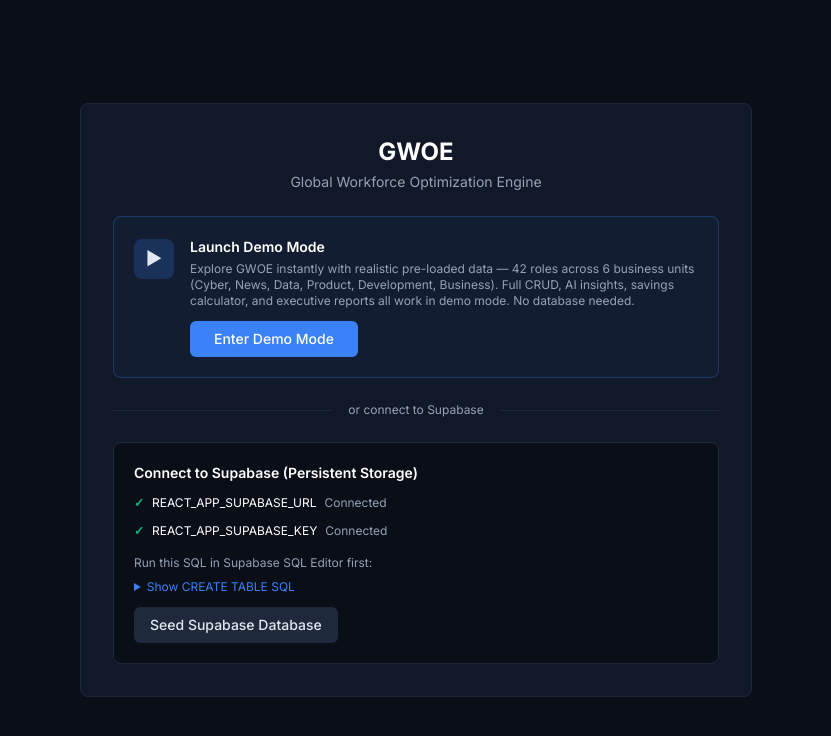
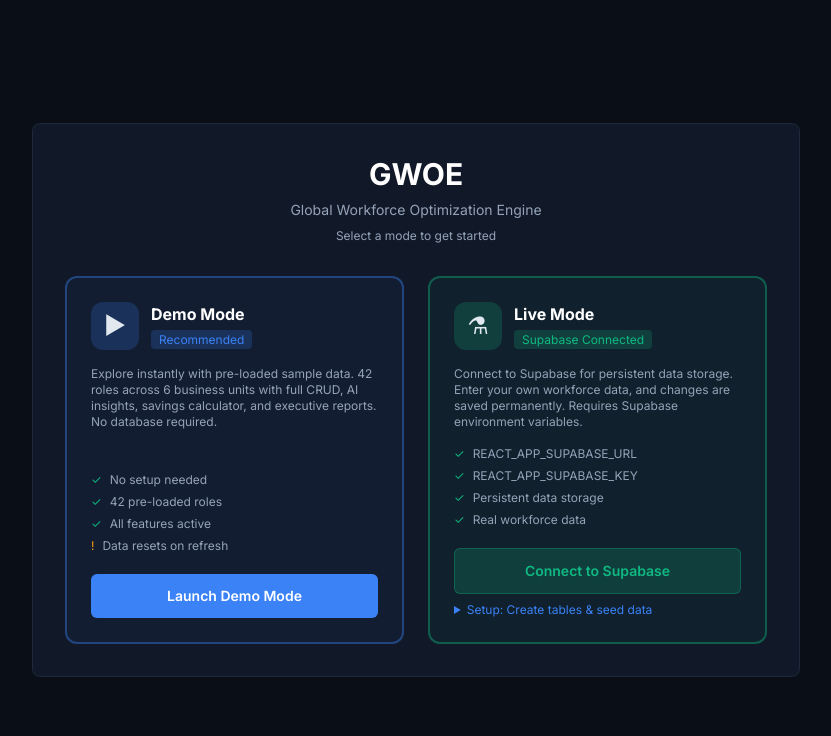
Before and after one commit to Oslund2/offshore, a React (Create React App) app in the folder client/: page / in a window 1280 px wide. Shown: the top 736 px of the page, without its empty margins (224-1055 px from the left). Built offline with nearby package versions, Linux system fonts and the light colour scheme; no server answers; the database is empty; the HTML template or start-up script is replaced by a standard one.

Commit message:
feat: Add clear mode selection screen (Demo vs Live)
Replace auto-loading behavior with an explicit landing page that
presents Demo Mode and Live Mode (Supabase) side by side as equal
choices. Users must select a mode before entering the app.

https://claude.ai/code/session_01U6N4wV4jfLXttqqRgXReWK

```diff
--- a/client/src/App.js
+++ b/client/src/App.js
@@ -17,8 +17,8 @@ export default function App() {
   const [activeUnitId, setActiveUnitId] = useState(null);
   const [rollup, setRollup] = useState(null);
   const [costRiskSlider, setCostRiskSlider] = useState(50);
-  const [loading, setLoading] = useState(true);
-  const [needsSetup, setNeedsSetup] = useState(false);
+  const [loading, setLoading] = useState(false);
+  const [modeSelected, setModeSelected] = useState(false);
   const [seeding, setSeeding] = useState(false);
   const [error, setError] = useState(null);
   const [isDemo, setIsDemo] = useState(false);
@@ -34,29 +34,20 @@ export default function App() {
       ]);
       setBusinessUnits(units);
       setRollup(rollupData);
-      if (!units || units.length === 0) {
-        setNeedsSetup(true);
-      } else {
-        setNeedsSetup(false);
-      }
     } catch (err) {
       console.error('Failed to load data:', err);
       setError(err.message);
-      setNeedsSetup(true);
     } finally {
       setLoading(false);
     }
   }, [api]);
 
-  useEffect(() => { loadData(); }, [loadData]);
-
   const enterDemoMode = async () => {
     setIsDemo(true);
     setApi(demoApi);
-    setNeedsSetup(false);
+    setModeSelected(true);
     setLoading(true);
     setError(null);
-    // Small delay for state to settle
     setTimeout(async () => {
       try {
         const [units, rollupData] = await Promise.all([
@@ -73,12 +64,35 @@ export default function App() {
     }, 100);
   };
 
+  const enterLiveMode = async () => {
+    setIsDemo(false);
+    setApi(supabaseApi);
+    setModeSelected(true);
+    setLoading(true);
+    setError(null);
+    try {
+      const [units, rollupData] = await Promise.all([
+        supabaseApi.getBusinessUnits(),
+        supabaseApi.getRollup(),
+      ]);
+      setBusinessUnits(units);
+      setRollup(rollupData);
+      if (!units || units.length === 0) {
+        setError('Connected but no data found. Seed the database first.');
+      }
+    } catch (err) {
+      console.error('Failed to connect:', err);
+      setError(err.message);
+    } finally {
+      setLoading(false);
+    }
+  };
+
   const handleSeed = async () => {
     setSeeding(true);
     try {
       await seedSupabase();
-      setNeedsSetup(false);
-      await loadData();
+      await loadData(supabaseApi);
     } catch (err) {
       console.error('Seed failed:', err);
       setError(`Seed failed: ${err.message}`);
@@ -101,84 +115,99 @@ export default function App() {
       <div className="flex items-center justify-center h-screen bg-gwoe-bg">
         <div className="text-center">
           <div className="w-12 h-12 border-2 border-gwoe-accent border-t-transparent rounded-full animate-spin mx-auto mb-4"></div>
-          <p className="text-gwoe-muted text-sm">{isDemo ? 'Loading Demo...' : 'Initializing GWOE...'}</p>
+          <p className="text-gwoe-muted text-sm">{isDemo ? 'Loading Demo...' : 'Connecting to Supabase...'}</p>
         </div>
       </div>
     );
   }
 
-  if (needsSetup) {
+  if (!modeSelected) {
+    const hasSupabase = process.env.REACT_APP_SUPABASE_URL && process.env.REACT_APP_SUPABASE_KEY;
     return (
       <div className="flex items-center justify-center min-h-screen bg-gwoe-bg p-6">
-        <div className="card p-8 max-w-2xl w-full">
-          <div className="text-center mb-6">
-            <h1 className="text-2xl font-bold text-white mb-1">GWOE</h1>
+        <div className="card p-8 max-w-3xl w-full">
+          <div className="text-center mb-8">
+            <h1 className="text-3xl font-bold text-white mb-2">GWOE</h1>
             <p className="text-sm text-gwoe-muted">Global Workforce Optimization Engine</p>
+            <p className="text-xs text-gwoe-muted mt-2">Select a mode to get started</p>
           </div>
 
           {error && (
-            <div className="bg-red-900/30 border border-red-700/50 rounded-md p-3 mb-5 text-left">
+            <div className="bg-red-900/30 border border-red-700/50 rounded-md p-3 mb-6 text-left">
               <p className="text-xs text-red-400 font-mono break-all">{error}</p>
             </div>
           )}
 
-          {/* Demo Mode — Primary CTA */}
-          <div className="bg-gwoe-accent/5 border border-gwoe-accent/30 rounded-lg p-5 mb-6">
-            <div className="flex items-start gap-4">
-              <div className="w-10 h-10 rounded-lg bg-gwoe-accent/20 flex items-center justify-center flex-shrink-0 mt-0.5">
-                <span className="text-lg">▶</span>
+          <div className="grid grid-cols-2 gap-6">
+            {/* Demo Mode Card */}
+            <div className="bg-gwoe-accent/5 border-2 border-gwoe-accent/40 rounded-xl p-6 flex flex-col">
+              <div className="flex items-center gap-3 mb-4">
+                <div className="w-12 h-12 rounded-xl bg-gwoe-accent/20 flex items-center justify-center flex-shrink-0">
+                  <span className="text-2xl">▶</span>
                 </div>
-              <div className="flex-1">
-                <h3 className="text-sm font-semibold text-white mb-1">Launch Demo Mode</h3>
-                <p className="text-xs text-gwoe-muted mb-3">
-                  Explore GWOE instantly with realistic pre-loaded data — 42 roles across 6 business units
-                  (Cyber, News, Data, Product, Development, Business). Full CRUD, AI insights, savings calculator,
-                  and executive reports all work in demo mode. No database needed.
+                <div>
+                  <h3 className="text-base font-bold text-white">Demo Mode</h3>
+                  <span className="text-xs bg-gwoe-accent/20 text-gwoe-accent px-2 py-0.5 rounded">Recommended</span>
+                </div>
+              </div>
+              <p className="text-xs text-gwoe-muted mb-4 flex-1">
+                Explore instantly with pre-loaded sample data. 42 roles across 6 business units with full CRUD,
+                AI insights, savings calculator, and executive reports. No database required.
               </p>
-                <button onClick={enterDemoMode} className="btn-primary px-6">
-                  Enter Demo Mode
+              <ul className="text-xs text-gwoe-muted space-y-1.5 mb-5">
+                <li className="flex items-center gap-2"><span className="text-gwoe-green">&#10003;</span> No setup needed</li>
+                <li className="flex items-center gap-2"><span className="text-gwoe-green">&#10003;</span> 42 pre-loaded roles</li>
+                <li className="flex items-center gap-2"><span className="text-gwoe-green">&#10003;</span> All features active</li>
+                <li className="flex items-center gap-2"><span className="text-gwoe-amber">!</span> Data resets on refresh</li>
+              </ul>
+              <button onClick={enterDemoMode} className="btn-primary w-full py-3 text-sm font-semibold">
+                Launch Demo Mode
               </button>
             </div>
+
+            {/* Live Mode Card */}
+            <div className={`border-2 rounded-xl p-6 flex flex-col ${hasSupabase ? 'bg-gwoe-green/5 border-gwoe-green/40' : 'bg-gwoe-bg border-gwoe-border'}`}>
+              <div className="flex items-center gap-3 mb-4">
+                <div className={`w-12 h-12 rounded-xl flex items-center justify-center flex-shrink-0 ${hasSupabase ? 'bg-gwoe-green/20' : 'bg-gwoe-border'}`}>
+                  <span className="text-2xl">&#9879;</span>
+                </div>
+                <div>
+                  <h3 className="text-base font-bold text-white">Live Mode</h3>
+                  <span className={`text-xs px-2 py-0.5 rounded ${hasSupabase ? 'bg-gwoe-green/20 text-gwoe-green' : 'bg-gwoe-border text-gwoe-muted'}`}>
+                    {hasSupabase ? 'Supabase Connected' : 'Setup Required'}
+                  </span>
                 </div>
               </div>
-
-          {/* Divider */}
-          <div className="flex items-center gap-4 mb-6">
-            <div className="flex-1 h-px bg-gwoe-border"></div>
-            <span className="text-xs text-gwoe-muted">or connect to Supabase</span>
-            <div className="flex-1 h-px bg-gwoe-border"></div>
-          </div>
-
-          {/* Supabase Setup */}
-          <div className="bg-gwoe-bg rounded-lg p-5 border border-gwoe-border">
-            <h3 className="text-sm font-semibold text-white mb-3">Connect to Supabase (Persistent Storage)</h3>
-
-            <div className="space-y-3 text-xs text-gwoe-muted">
-              <div className="flex items-start gap-2">
-                <span className={`font-mono font-bold ${process.env.REACT_APP_SUPABASE_URL ? 'text-gwoe-green' : 'text-gwoe-red'}`}>
+              <p className="text-xs text-gwoe-muted mb-4 flex-1">
+                Connect to Supabase for persistent data storage. Enter your own workforce data, and changes are saved permanently.
+                Requires Supabase environment variables.
+              </p>
+              <ul className="text-xs text-gwoe-muted space-y-1.5 mb-5">
+                <li className="flex items-center gap-2">
+                  <span className={process.env.REACT_APP_SUPABASE_URL ? 'text-gwoe-green' : 'text-gwoe-red'}>
                     {process.env.REACT_APP_SUPABASE_URL ? '✓' : '✗'}
                   </span>
-                <div>
-                  <span className="text-white">REACT_APP_SUPABASE_URL</span>
-                  <span className="ml-2">{process.env.REACT_APP_SUPABASE_URL ? 'Connected' : 'Not set in Netlify env vars'}</span>
-                </div>
-              </div>
-              <div className="flex items-start gap-2">
-                <span className={`font-mono font-bold ${process.env.REACT_APP_SUPABASE_KEY ? 'text-gwoe-green' : 'text-gwoe-red'}`}>
+                  REACT_APP_SUPABASE_URL
+                </li>
+                <li className="flex items-center gap-2">
+                  <span className={process.env.REACT_APP_SUPABASE_KEY ? 'text-gwoe-green' : 'text-gwoe-red'}>
                     {process.env.REACT_APP_SUPABASE_KEY ? '✓' : '✗'}
                   </span>
-                <div>
-                  <span className="text-white">REACT_APP_SUPABASE_KEY</span>
-                  <span className="ml-2">{process.env.REACT_APP_SUPABASE_KEY ? 'Connected' : 'Not set in Netlify env vars'}</span>
-                </div>
-              </div>
-            </div>
-
-            {process.env.REACT_APP_SUPABASE_URL && process.env.REACT_APP_SUPABASE_KEY && (
-              <div className="mt-4">
-                <p className="text-xs text-gwoe-muted mb-2">Run this SQL in Supabase SQL Editor first:</p>
-                <details className="mb-3">
-                  <summary className="text-xs text-gwoe-accent cursor-pointer hover:underline">Show CREATE TABLE SQL</summary>
+                  REACT_APP_SUPABASE_KEY
+                </li>
+                <li className="flex items-center gap-2"><span className="text-gwoe-green">&#10003;</span> Persistent data storage</li>
+                <li className="flex items-center gap-2"><span className="text-gwoe-green">&#10003;</span> Real workforce data</li>
+              </ul>
+              {hasSupabase ? (
+                <div className="space-y-2">
+                  <button onClick={enterLiveMode} className="w-full py-3 text-sm font-semibold bg-gwoe-green/20 text-gwoe-green border border-gwoe-green/30 rounded-md hover:bg-gwoe-green/30 transition-colors">
+                    Connect to Supabase
+                  </button>
+                  <details>
+                    <summary className="text-xs text-gwoe-accent cursor-pointer hover:underline">Setup: Create tables &amp; seed data</summary>
+                    <div className="mt-2 space-y-2">
+                      <details>
+                        <summary className="text-xs text-gwoe-muted cursor-pointer hover:underline">Show CREATE TABLE SQL</summary>
                         <pre className="text-xs text-gwoe-accent font-mono mt-2 p-3 bg-gwoe-card rounded overflow-x-auto whitespace-pre-wrap">
 {`CREATE TABLE IF NOT EXISTS business_units (
   id TEXT PRIMARY KEY, name TEXT NOT NULL, description TEXT
@@ -207,11 +236,18 @@ CREATE POLICY "public_access" ON departments FOR ALL USING (true) WITH CHECK (tr
 CREATE POLICY "public_access" ON roles FOR ALL USING (true) WITH CHECK (true);`}
                         </pre>
                       </details>
-                <button onClick={handleSeed} disabled={seeding} className="btn-secondary">
-                  {seeding ? 'Seeding...' : 'Seed Supabase Database'}
+                      <button onClick={handleSeed} disabled={seeding} className="btn-secondary text-xs">
+                        {seeding ? 'Seeding...' : 'Seed Sample Data'}
                       </button>
                     </div>
+                  </details>
+                </div>
+              ) : (
+                <div className="text-center py-3 text-xs text-gwoe-muted border border-gwoe-border rounded-md bg-gwoe-bg">
+                  Set env vars in Netlify to enable
+                </div>
               )}
+            </div>
           </div>
         </div>
       </div>
```
Lines whose indentation alone changed are shown as unchanged.
